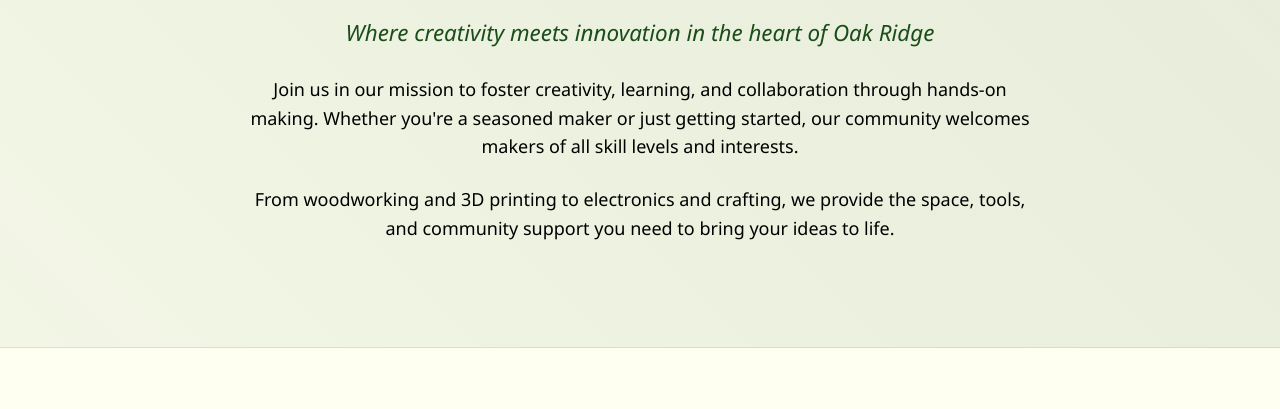
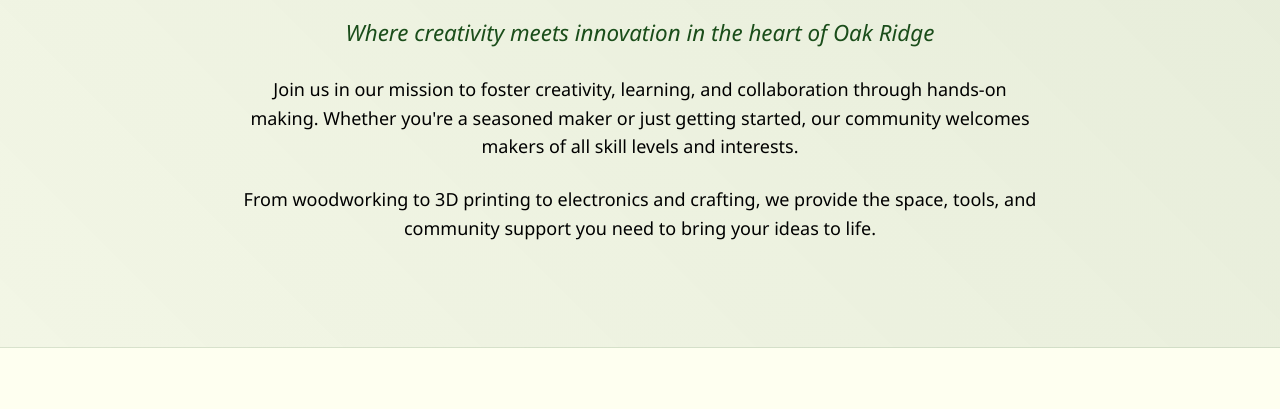
Before and after one commit to Oak-Ridge-Makers-Group/Oak-Ridge-Makers-Group-Website, a plain HTML site: page index.html in a window 1280 px wide. Shown: the part 638-1047 px from the top of the page. Drawn offline with Linux system fonts and the light colour scheme.

Commit message:
Update index.html

```diff
--- a/index.html
+++ b/index.html
@@ -24,7 +24,7 @@
                 <h2>Welcome to Our Community</h2>
                 <p class="hero-subtitle">Where creativity meets innovation in the heart of Oak Ridge</p>
                 <p>Join us in our mission to foster creativity, learning, and collaboration through hands-on making. Whether you're a seasoned maker or just getting started, our community welcomes makers of all skill levels and interests.</p>
-                <p>From woodworking and 3D printing to electronics and crafting, we provide the space, tools, and community support you need to bring your ideas to life.</p>
+                <p>From woodworking to 3D printing to electronics and crafting, we provide the space, tools, and community support you need to bring your ideas to life.</p>
             </div>
         </section>
 
```
